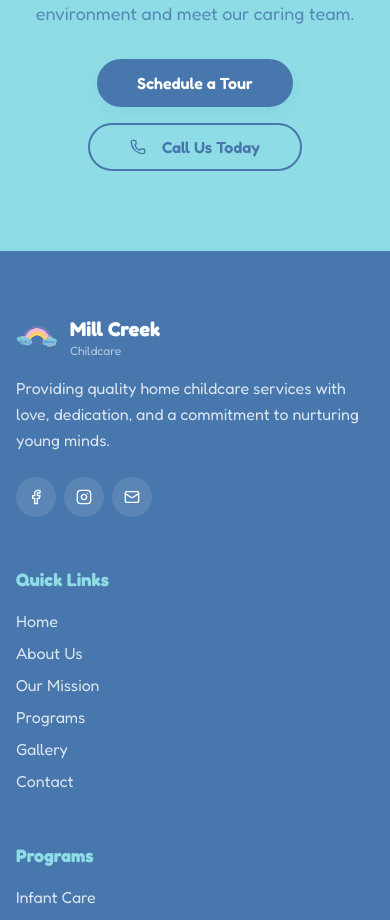
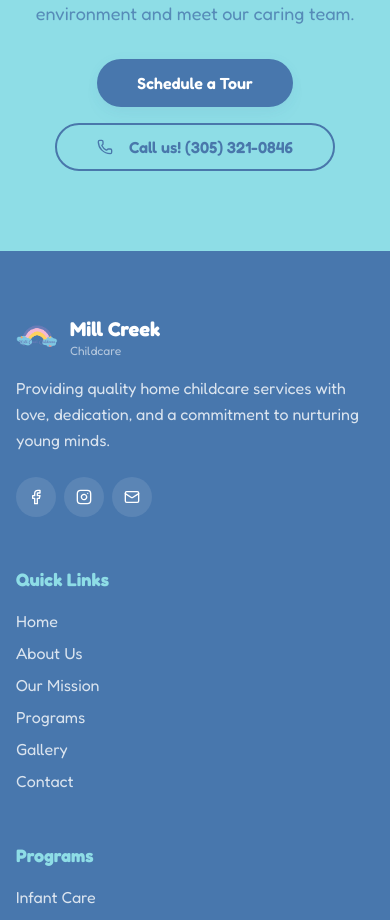
Before and after one commit to ZebaLodhi/millcreekdaycare, a Next.js app: page / in a window 390 px wide. Shown: the part 5700-6620 px from the top of the page. Built offline with nearby package versions, Linux system fonts and the light colour scheme.

Commit message:
Update CTA phone number and footer social links
- CTA button: Updated phone to (305) 321-0846 with new text
- Footer: Added Facebook and Instagram profile links

🤖 Generated with [Claude Code](https://claude.com/claude-code)

Co-Authored-By: Claude Opus 4.5 <noreply@anthropic.com>

```diff
--- a/components/CTA.tsx
+++ b/components/CTA.tsx
@@ -17,9 +17,9 @@ export default function CTA() {
             <Link href="/contact">Schedule a Tour</Link>
           </Button>
           <Button asChild variant="outline" size="lg">
-            <a href="tel:+11234567890">
+            <a href="tel:+13053210846">
               <Phone className="mr-2 h-4 w-4" />
-              Call Us Today
+              Call us! (305) 321-0846
             </a>
           </Button>
         </div>
--- a/components/Footer.tsx
+++ b/components/Footer.tsx
@@ -38,7 +38,7 @@ export default function Footer() {
                 className="w-10 h-10 bg-white/10 hover:bg-accent rounded-full"
                 asChild
               >
-                <a href="#" aria-label="Facebook">
+                <a href="https://www.facebook.com/profile.php?id=100082917563311" aria-label="Facebook" target="_blank" rel="noopener noreferrer">
                   <Facebook className="h-5 w-5" />
                 </a>
               </Button>
@@ -48,7 +48,7 @@ export default function Footer() {
                 className="w-10 h-10 bg-white/10 hover:bg-accent rounded-full"
                 asChild
               >
-                <a href="#" aria-label="Instagram">
+                <a href="https://www.instagram.com/millcreekchildcare/" aria-label="Instagram" target="_blank" rel="noopener noreferrer">
                   <Instagram className="h-5 w-5" />
                 </a>
               </Button>
```
